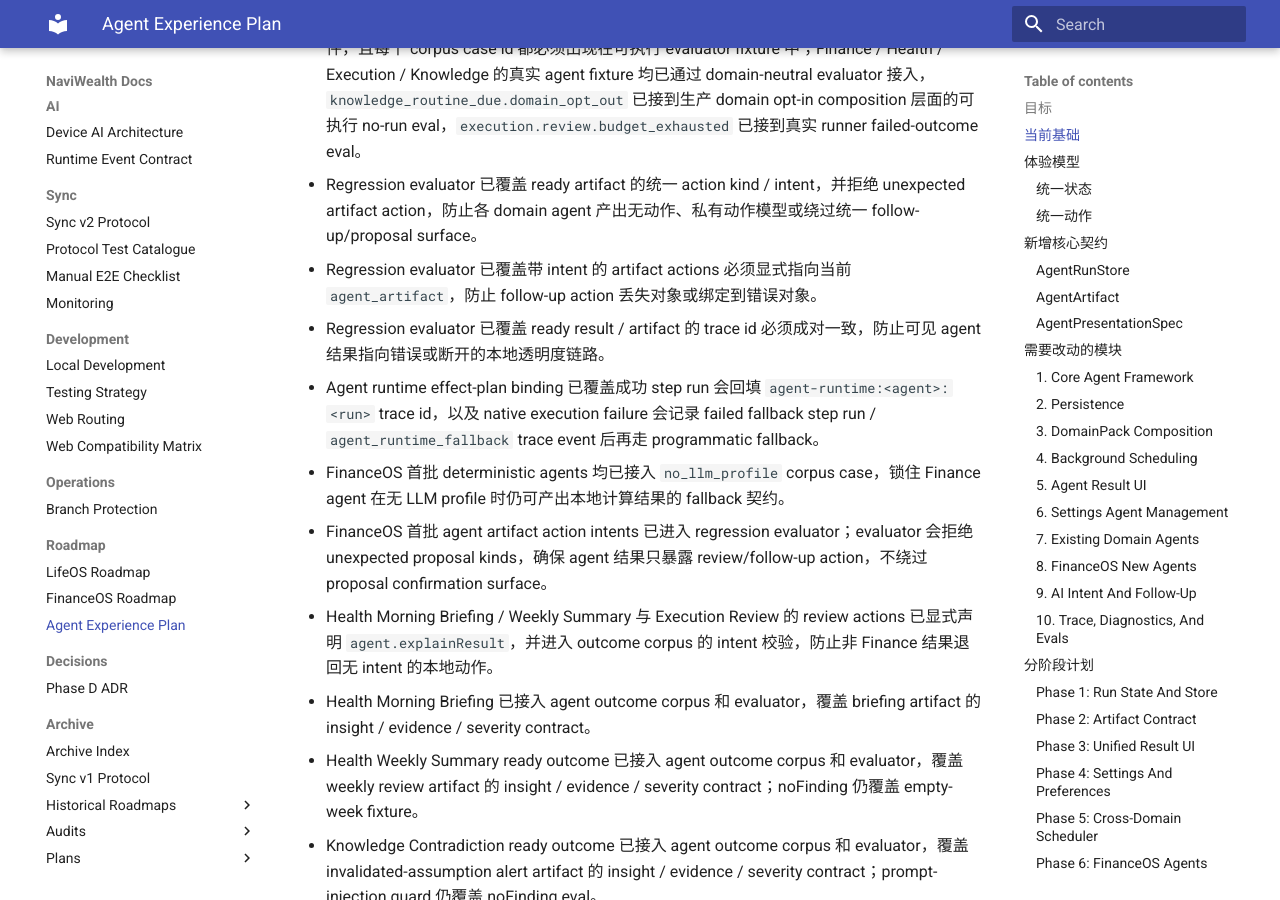
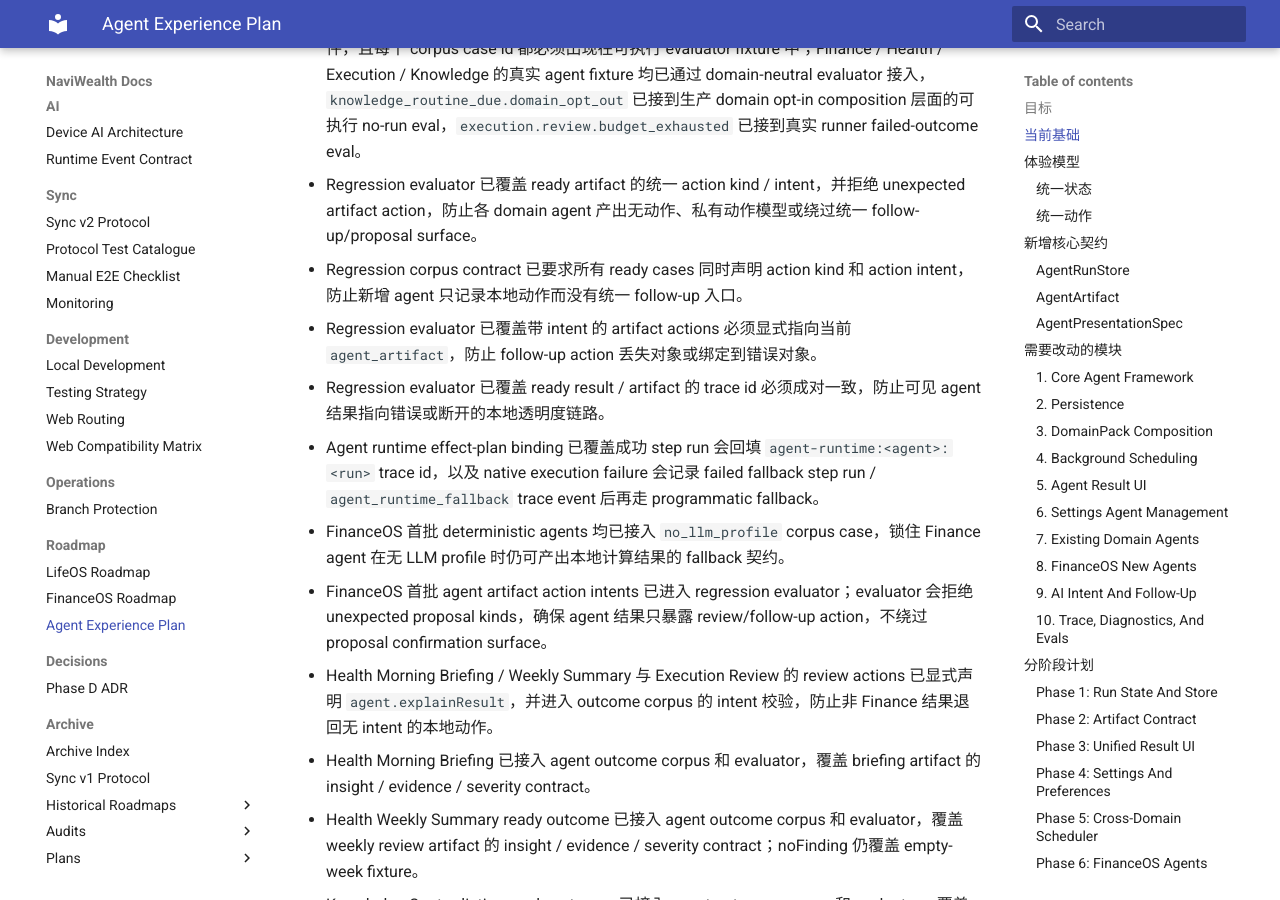
Before and after one commit to zsh-a/NaviWealth, an MkDocs documentation site: the page built from docs/roadmap/agent-experience-plan.md, in a window 1280 px wide and 900 px high, scrolled down 3549 px. Built offline with MkDocs 1.6.1 and Material for MkDocs 9.7.7, drawn with Linux system fonts in a browser that asks for light colours.

Commit message:
Require action intents in ready agent corpus

```diff
--- a/docs/roadmap/agent-experience-plan.md
+++ b/docs/roadmap/agent-experience-plan.md
@@ -65,6 +65,7 @@ Agent 的产品体验应当是：
 - Finance latest agent artifact provider 已覆盖多 agent 聚合时的 finance domain scope、created_at 排序和 4 条上限，防止其它 domain artifact 或过量历史进入 Finance Home。
 - Regression corpus 已覆盖 FinanceOS 首批 agent，校验所有 corpus agent 都有 fixture 文件，且每个 corpus case id 都必须出现在可执行 evaluator fixture 中；Finance / Health / Execution / Knowledge 的真实 agent fixture 均已通过 domain-neutral evaluator 接入，`knowledge_routine_due.domain_opt_out` 已接到生产 domain opt-in composition 层面的可执行 no-run eval，`execution.review.budget_exhausted` 已接到真实 runner failed-outcome eval。
 - Regression evaluator 已覆盖 ready artifact 的统一 action kind / intent，并拒绝 unexpected artifact action，防止各 domain agent 产出无动作、私有动作模型或绕过统一 follow-up/proposal surface。
+- Regression corpus contract 已要求所有 ready cases 同时声明 action kind 和 action intent，防止新增 agent 只记录本地动作而没有统一 follow-up 入口。
 - Regression evaluator 已覆盖带 intent 的 artifact actions 必须显式指向当前 `agent_artifact`，防止 follow-up action 丢失对象或绑定到错误对象。
 - Regression evaluator 已覆盖 ready result / artifact 的 trace id 必须成对一致，防止可见 agent 结果指向错误或断开的本地透明度链路。
 - Agent runtime effect-plan binding 已覆盖成功 step run 会回填 `agent-runtime:<agent>:<run>` trace id，以及 native execution failure 会记录 failed fallback step run / `agent_runtime_fallback` trace event 后再走 programmatic fallback。
```
Also changed, not shown: 1 other file.
